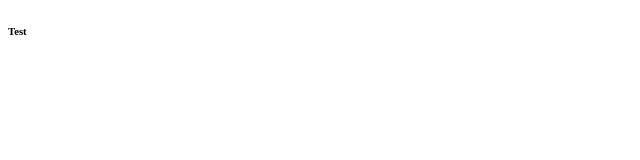
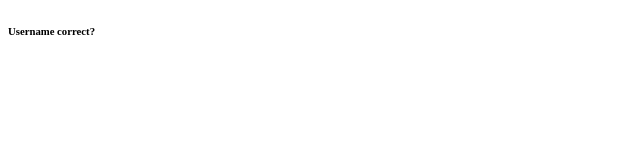
Before and after one commit to lennertdr/test, a plain HTML site: page index.html in a window 1280 px wide. Shown: the full height of the page, 0-640 px from the left. Drawn offline with Linux system fonts and the light colour scheme.

```diff
--- a/index.html
+++ b/index.html
@@ -5,6 +5,6 @@
         <title>Dashboard</title>
     </head>
     <body>
-        <h6>Test</h6>
+        <h6>Username correct?</h6>
     </body>
 </html>
```
